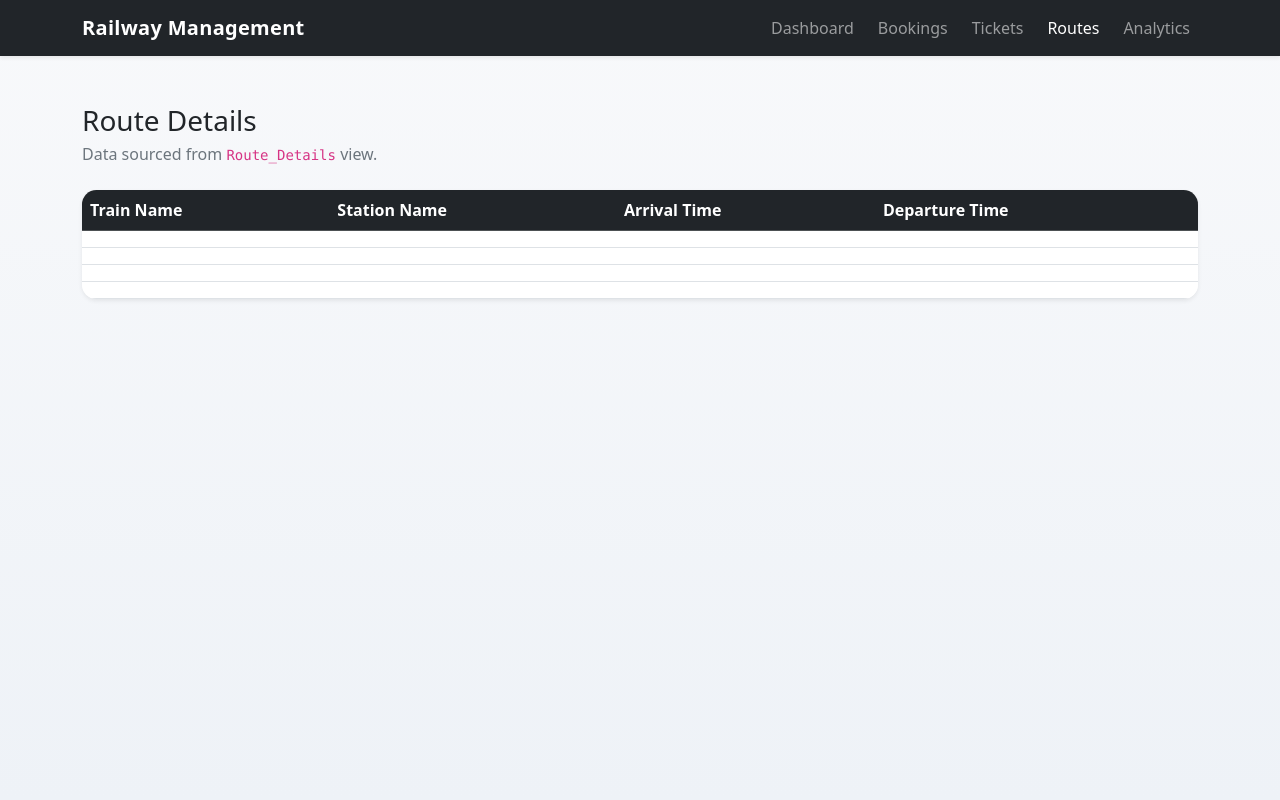
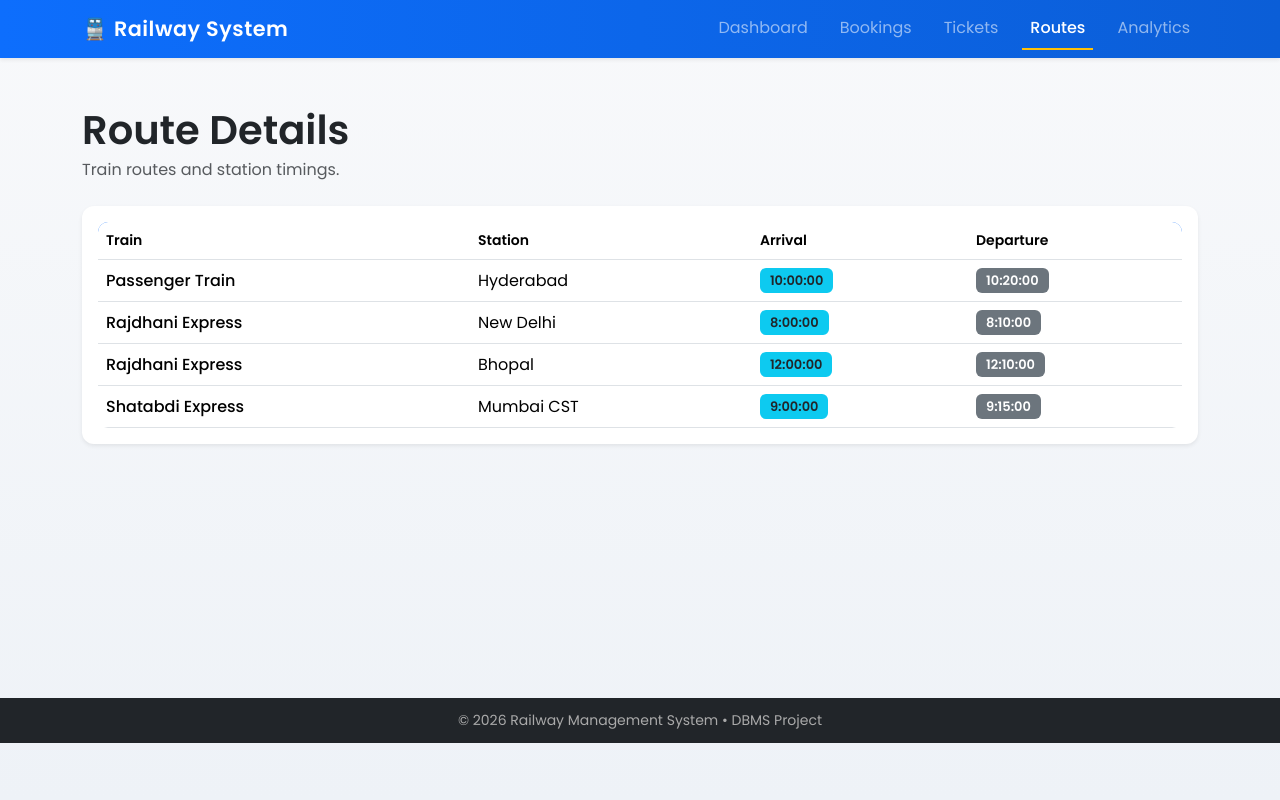
Before and after one commit to ARSHIKA-SINGH/Railway-System-DBMS, a Flask app: page /routes in a window 1280 px wide. Run offline with Flask 3, Linux system fonts and the light colour scheme; data comes from the database, SQL or seed files in the repository; lists and menus that the app fills with data are empty.

Commit message:
NEW UI UX ADDED

```diff
--- a/railway-advanced/app.py
+++ b/railway-advanced/app.py
@@ -1,9 +1,11 @@
+from dotenv import load_dotenv
+load_dotenv()
 from decimal import Decimal
-
 from flask import Flask, render_template
 import mysql.connector
-
 from config import Config
+from dotenv import load_dotenv
+load_dotenv()
 
 app = Flask(__name__)
 app.config.from_object(Config)
@@ -37,6 +39,7 @@
     return float(value)
 
 
+# ---------------- DASHBOARD ----------------
 @app.route("/")
 @app.route("/dashboard")
 def dashboard():
@@ -45,8 +48,8 @@
         SELECT
             (SELECT COUNT(*) FROM Booking) AS total_bookings,
             (SELECT COUNT(*) FROM Passenger) AS total_passengers,
-            (SELECT COALESCE(SUM(Fare), 0) FROM Ticket) AS total_revenue,
-            (SELECT COALESCE(MAX(Fare), 0) FROM Ticket) AS highest_fare
+            (SELECT COALESCE(SUM(fare), 0) FROM Ticket) AS total_revenue,
+            (SELECT COALESCE(MAX(fare), 0) FROM Ticket) AS highest_fare
         """,
         fetchone=True,
     )
@@ -57,79 +60,83 @@
     return render_template("dashboard.html", metrics=metrics)
 
 
+# ---------------- BOOKINGS ----------------
 @app.route("/bookings")
 def bookings():
     booking_details = execute_query(
         """
-        SELECT Passenger_Name, Train_Name, Booking_Date, Booking_Status
+        SELECT name, train_name, booking_date, status
         FROM Booking_Details
-        ORDER BY Booking_Date DESC
+        ORDER BY booking_date DESC
         """
     )
     return render_template("bookings.html", booking_details=booking_details)
 
 
+# ---------------- TICKETS ----------------
 @app.route("/tickets")
 def tickets():
     ticket_info = execute_query(
         """
-        SELECT Booking_ID, Train_Name, Seat_Number, Coach_Number, Fare
+        SELECT booking_id, train_name, seat_number, coach_number, fare
         FROM Ticket_Info
-        ORDER BY Booking_ID
+        ORDER BY booking_id
         """
     )
     return render_template("tickets.html", ticket_info=ticket_info)
 
 
+# ---------------- ROUTES ----------------
 @app.route("/routes")
 def routes():
     route_details = execute_query(
         """
-        SELECT Train_Name, Station_Name, Arrival_Time, Departure_Time
+        SELECT train_name, station_name, arrival_time, departure_time
         FROM Route_Details
-        ORDER BY Train_Name, Arrival_Time
+        ORDER BY train_name, arrival_time
         """
     )
     return render_template("routes.html", route_details=route_details)
 
 
+# ---------------- ANALYTICS ----------------
 @app.route("/analytics")
 def analytics():
+
+    # Fare stats
     fare_stats = execute_query(
         """
         SELECT
-            COALESCE(AVG(Fare), 0) AS avg_fare,
-            COALESCE(SUM(Fare), 0) AS total_fare
+            COALESCE(AVG(fare), 0) AS avg_fare,
+            COALESCE(SUM(fare), 0) AS total_fare
         FROM Ticket
         """,
         fetchone=True,
     )
 
+    # Train-wise bookings
     train_wise_bookings = execute_query(
         """
-        SELECT tr.Train_Name, COUNT(*) AS booking_count
-        FROM Booking b
-        JOIN Train tr ON b.Train_ID = tr.Train_ID
-        GROUP BY tr.Train_ID, tr.Train_Name
-        ORDER BY booking_count DESC, tr.Train_Name ASC
+        SELECT train_id, COUNT(*) AS total_bookings
+        FROM Booking
+        GROUP BY train_id
+        ORDER BY total_bookings DESC
         """
     )
 
+    # Rajdhani passengers (FIXED)
     rajdhani_passengers = execute_query(
         """
-        SELECT p.Passenger_Name, p.Contact_Number, p.Email
-        FROM Passenger p
-        WHERE p.Passenger_ID IN (
-            SELECT b.Passenger_ID
-            FROM Booking b
-            WHERE b.Train_ID = (
-                SELECT Train_ID
-                FROM Train
-                WHERE Train_Name = 'Rajdhani Express'
-                LIMIT 1
+        SELECT name, phone
+        FROM Passenger
+        WHERE passenger_id IN (
+            SELECT passenger_id FROM Booking
+            WHERE train_id = (
+                SELECT train_id FROM Train
+                WHERE train_name = 'Rajdhani Express'
             )
         )
-        ORDER BY p.Passenger_Name
+        ORDER BY name
         """
     )
 
--- a/railway-advanced/static/css/style.css
+++ b/railway-advanced/static/css/style.css
@@ -23,3 +23,116 @@
 .table th {
     vertical-align: middle;
 }
+
+/* GENERAL */
+body {
+    background-color: #f5f7fa;
+}
+
+/* CARD DESIGN */
+.card {
+    border: none;
+    border-radius: 12px;
+    box-shadow: 0 4px 12px rgba(0,0,0,0.08);
+    transition: 0.2s ease;
+}
+
+.card:hover {
+    transform: translateY(-5px);
+}
+
+/* BUTTONS */
+.btn {
+    border-radius: 8px;
+    padding: 8px 16px;
+    font-weight: 500;
+}
+
+.btn-primary {
+    background: linear-gradient(90deg, #0d6efd, #0b5ed7);
+    border: none;
+}
+
+.btn-primary:hover {
+    background: linear-gradient(90deg, #0b5ed7, #084298);
+}
+
+/* TABLES */
+.table {
+    border-radius: 10px;
+    overflow: hidden;
+}
+
+.table thead {
+    background-color: #0d6efd;
+    color: white;
+}
+
+.table tbody tr:hover {
+    background-color: #f1f3f5;
+}
+
+/* FORMS */
+.form-control {
+    border-radius: 8px;
+    padding: 10px;
+}
+
+.form-control:focus {
+    box-shadow: 0 0 0 0.2rem rgba(13,110,253,.25);
+}
+
+/* BADGES */
+.badge {
+    padding: 6px 10px;
+    border-radius: 6px;
+}
+
+/* HEADINGS */
+h1, h2, h3 {
+    font-weight: 600;
+}
+
+/* SMALL SPACING HELPERS */
+.section-title {
+    margin-bottom: 20px;
+}
+
+/* DASHBOARD STATS CARDS */
+.stats-card {
+    border-radius: 14px;
+    background: linear-gradient(135deg, #0d6efd, #6610f2);
+    transition: 0.3s ease;
+}
+
+.stats-card:hover {
+    transform: translateY(-6px) scale(1.02);
+}
+
+/* Different colors for variety */
+.stats-card:nth-child(1) { background: linear-gradient(135deg, #0d6efd, #0b5ed7); }
+.stats-card:nth-child(2) { background: linear-gradient(135deg, #198754, #157347); }
+.stats-card:nth-child(3) { background: linear-gradient(135deg, #fd7e14, #e8590c); }
+.stats-card:nth-child(4) { background: linear-gradient(135deg, #6f42c1, #5936a2); }
+
+
+/* TABLE IMPROVEMENT */
+.table th {
+    font-weight: 600;
+    font-size: 14px;
+}
+
+.table td {
+    vertical-align: middle;
+}
+
+/* BADGE LOOK */
+.badge {
+    font-size: 13px;
+    padding: 6px 10px;
+}
+
+/* MONEY HIGHLIGHT */
+.text-success {
+    font-weight: 600;
+}
--- a/railway-advanced/templates/base.html
+++ b/railway-advanced/templates/base.html
@@ -3,33 +3,117 @@
 <head>
     <meta charset="UTF-8">
     <meta name="viewport" content="width=device-width, initial-scale=1">
-    <title>{% block title %}Advanced Railway Management System{% endblock %}</title>
+    <title>{% block title %}Railway Management System{% endblock %}</title>
+
+    <!-- Bootstrap -->
     <link href="https://cdn.jsdelivr.net/npm/bootstrap@5.3.3/dist/css/bootstrap.min.css" rel="stylesheet">
+
+    <!-- Google Font -->
+    <link href="https://fonts.googleapis.com/css2?family=Poppins:wght@300;400;500;600&display=swap" rel="stylesheet">
+
+    <!-- Custom CSS -->
     <link rel="stylesheet" href="{{ url_for('static', filename='css/style.css') }}">
+
+    <style>
+        body {
+            font-family: 'Poppins', sans-serif;
+            background-color: #f5f7fa;
+        }
+
+        .navbar {
+            background: linear-gradient(90deg, #0d6efd, #0b5ed7);
+        }
+
+        .navbar-brand {
+            font-size: 1.3rem;
+            letter-spacing: 0.5px;
+        }
+
+        .nav-link {
+            transition: 0.2s ease;
+        }
+
+        .nav-link:hover {
+            color: #ffc107 !important;
+        }
+
+        .nav-link.active {
+            font-weight: 500;
+            border-bottom: 2px solid #ffc107;
+        }
+
+        main {
+            min-height: 80vh;
+        }
+
+        .footer {
+            background: #212529;
+            color: #aaa;
+            padding: 12px 0;
+            text-align: center;
+            font-size: 14px;
+        }
+    </style>
 </head>
+
 <body>
-<nav class="navbar navbar-expand-lg navbar-dark bg-dark shadow-sm">
+
+<!-- NAVBAR -->
+<nav class="navbar navbar-expand-lg navbar-dark shadow-sm">
     <div class="container">
-        <a class="navbar-brand fw-semibold" href="{{ url_for('dashboard') }}">Railway Management</a>
-        <button class="navbar-toggler" type="button" data-bs-toggle="collapse" data-bs-target="#mainNavbar" aria-controls="mainNavbar" aria-expanded="false" aria-label="Toggle navigation">
+        <a class="navbar-brand fw-semibold" href="{{ url_for('dashboard') }}">
+            🚆 Railway System
+        </a>
+
+        <button class="navbar-toggler" type="button" data-bs-toggle="collapse" data-bs-target="#mainNavbar">
             <span class="navbar-toggler-icon"></span>
         </button>
+
         <div class="collapse navbar-collapse" id="mainNavbar">
-            <ul class="navbar-nav ms-auto gap-lg-2">
-                <li class="nav-item"><a class="nav-link {% if request.path in ['/', '/dashboard'] %}active{% endif %}" href="{{ url_for('dashboard') }}">Dashboard</a></li>
-                <li class="nav-item"><a class="nav-link {% if request.path == '/bookings' %}active{% endif %}" href="{{ url_for('bookings') }}">Bookings</a></li>
-                <li class="nav-item"><a class="nav-link {% if request.path == '/tickets' %}active{% endif %}" href="{{ url_for('tickets') }}">Tickets</a></li>
-                <li class="nav-item"><a class="nav-link {% if request.path == '/routes' %}active{% endif %}" href="{{ url_for('routes') }}">Routes</a></li>
-                <li class="nav-item"><a class="nav-link {% if request.path == '/analytics' %}active{% endif %}" href="{{ url_for('analytics') }}">Analytics</a></li>
+            <ul class="navbar-nav ms-auto gap-lg-3">
+
+                <li class="nav-item">
+                    <a class="nav-link {% if request.path in ['/', '/dashboard'] %}active{% endif %}"
+                       href="{{ url_for('dashboard') }}">Dashboard</a>
+                </li>
+
+                <li class="nav-item">
+                    <a class="nav-link {% if request.path == '/bookings' %}active{% endif %}"
+                       href="{{ url_for('bookings') }}">Bookings</a>
+                </li>
+
+                <li class="nav-item">
+                    <a class="nav-link {% if request.path == '/tickets' %}active{% endif %}"
+                       href="{{ url_for('tickets') }}">Tickets</a>
+                </li>
+
+                <li class="nav-item">
+                    <a class="nav-link {% if request.path == '/routes' %}active{% endif %}"
+                       href="{{ url_for('routes') }}">Routes</a>
+                </li>
+
+                <li class="nav-item">
+                    <a class="nav-link {% if request.path == '/analytics' %}active{% endif %}"
+                       href="{{ url_for('analytics') }}">Analytics</a>
+                </li>
+
             </ul>
         </div>
     </div>
 </nav>
 
+<!-- MAIN CONTENT -->
 <main class="container py-4 py-lg-5">
     {% block content %}{% endblock %}
 </main>
 
+<!-- FOOTER -->
+<div class="footer">
+    © 2026 Railway Management System • DBMS Project
+</div>
+
+<!-- Bootstrap JS -->
 <script src="https://cdn.jsdelivr.net/npm/bootstrap@5.3.3/dist/js/bootstrap.bundle.min.js"></script>
+
 </body>
 </html>
--- a/railway-advanced/templates/routes.html
+++ b/railway-advanced/templates/routes.html
@@ -1,36 +1,53 @@
 {% extends 'base.html' %}
-{% block title %}Routes | Advanced Railway Management System{% endblock %}
+{% block title %}Routes | Railway System{% endblock %}
 
 {% block content %}
+
 <div class="mb-4">
-    <h1 class="h3 mb-1">Route Details</h1>
-    <p class="text-secondary mb-0">Data sourced from <code>Route_Details</code> view.</p>
+    <h1 class="fw-semibold mb-1">Route Details</h1>
+    <p class="text-muted mb-0">Train routes and station timings.</p>
 </div>
 
-<div class="table-responsive card border-0 shadow-sm">
+<div class="card p-3 border-0 shadow-sm">
+    <div class="table-responsive">
         <table class="table table-hover align-middle mb-0">
-        <thead class="table-dark">
+
+            <thead>
                 <tr>
-                <th>Train Name</th>
-                <th>Station Name</th>
-                <th>Arrival Time</th>
-                <th>Departure Time</th>
+                    <th>Train</th>
+                    <th>Station</th>
+                    <th>Arrival</th>
+                    <th>Departure</th>
                 </tr>
             </thead>
+
             <tbody>
             {% for row in route_details %}
                 <tr>
-                <td>{{ row.Train_Name }}</td>
-                <td>{{ row.Station_Name }}</td>
-                <td>{{ row.Arrival_Time }}</td>
-                <td>{{ row.Departure_Time }}</td>
+                    <td class="fw-medium">{{ row.train_name }}</td>
+                    <td>{{ row.station_name }}</td>
+                    <td>
+                        <span class="badge bg-info text-dark">
+                            {{ row.arrival_time }}
+                        </span>
+                    </td>
+                    <td>
+                        <span class="badge bg-secondary">
+                            {{ row.departure_time }}
+                        </span>
+                    </td>
                 </tr>
             {% else %}
                 <tr>
-                <td colspan="4" class="text-center py-4 text-secondary">No route records found.</td>
+                    <td colspan="4" class="text-center py-4 text-muted">
+                        No route records found 🚉
+                    </td>
                 </tr>
             {% endfor %}
             </tbody>
+
         </table>
     </div>
+</div>
+
 {% endblock %}
```
Also changed, not shown: railway-advanced/config.py (+6 -7 lines), railway-advanced/templates/analytics.html (+46 -32 lines), railway-advanced/templates/bookings.html (+31 -14 lines), railway-advanced/templates/dashboard.html (+26 -15 lines), railway-advanced/templates/tickets.html (+24 -15 lines), 1 other file. Lines whose indentation alone changed are shown as unchanged.
